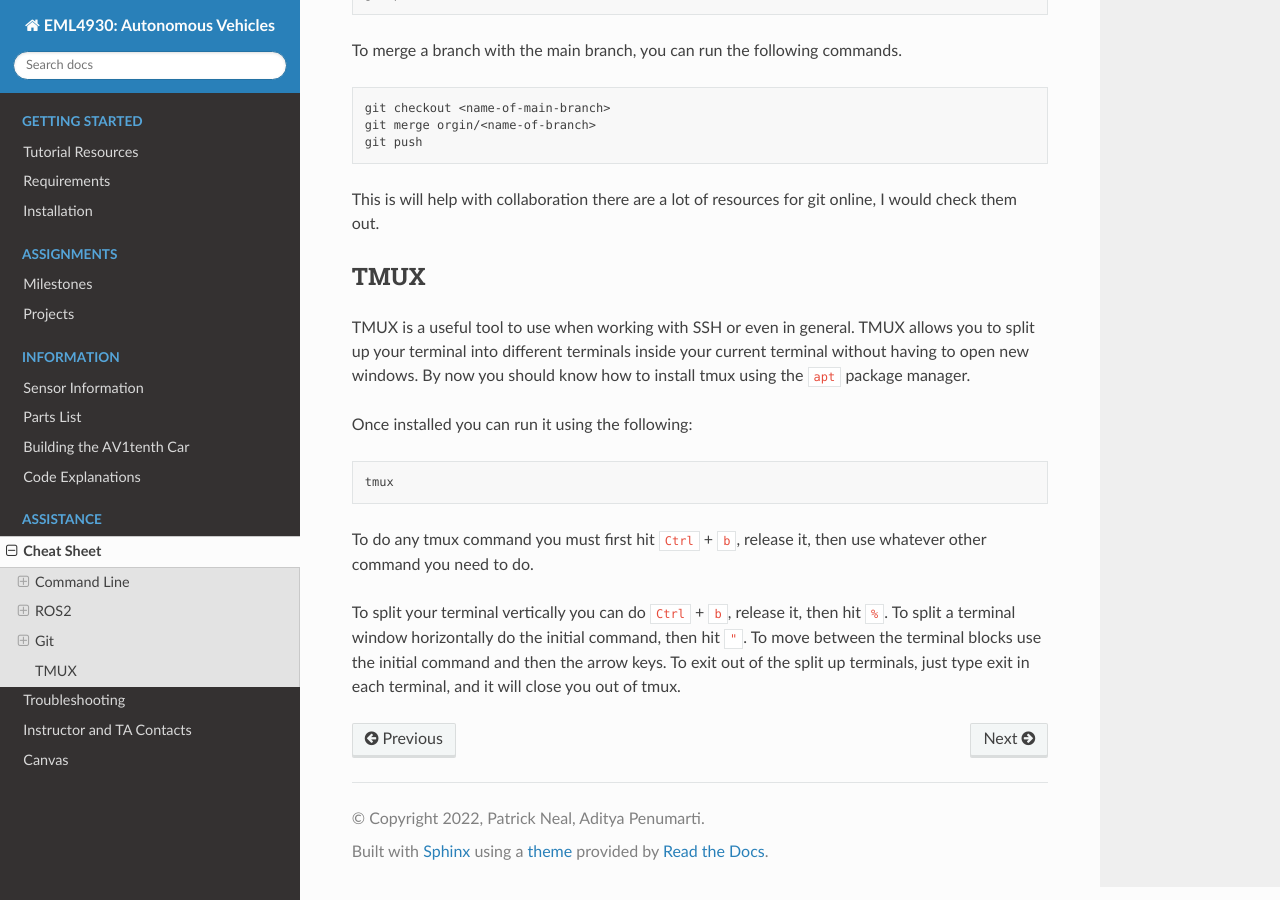
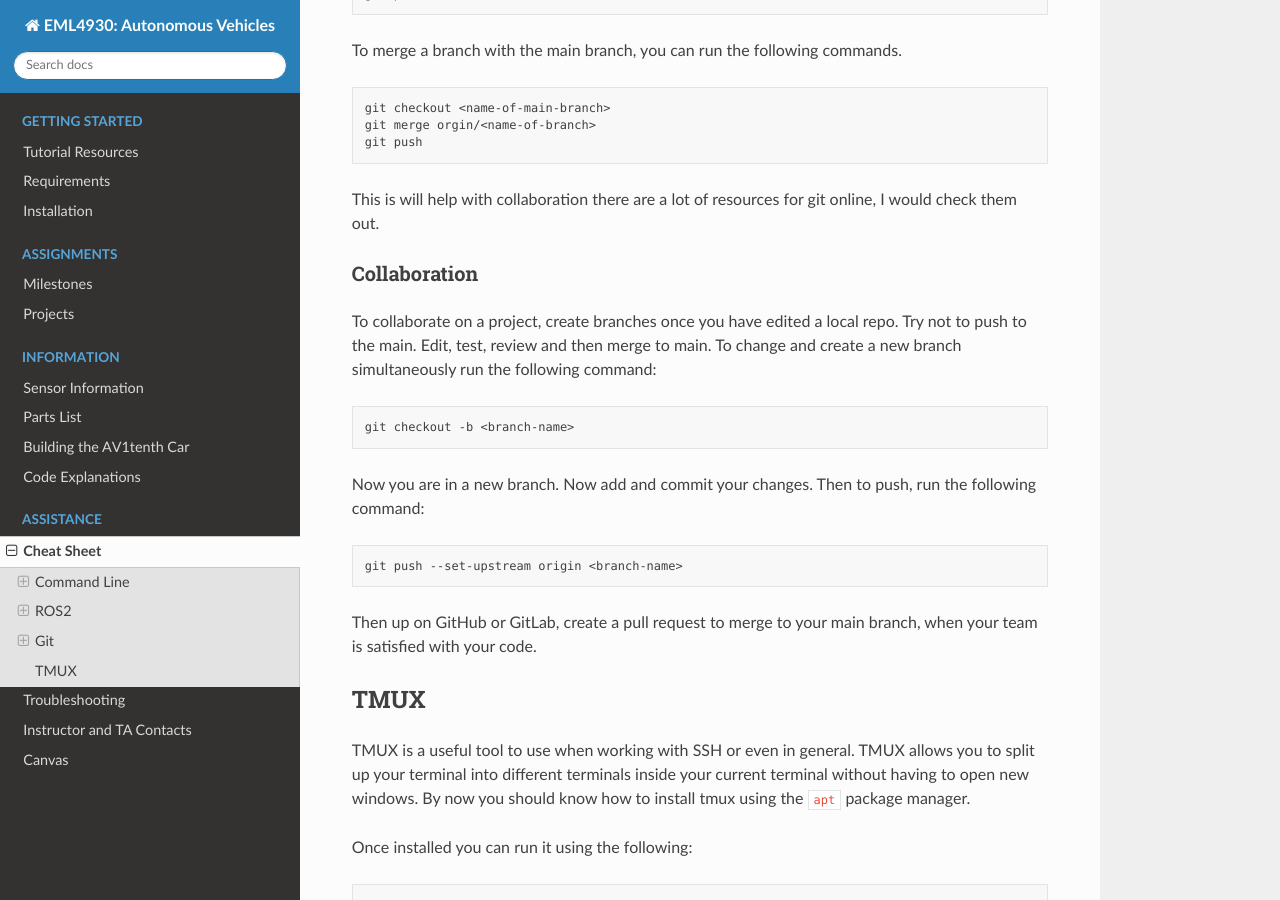
Before and after one commit to av-mae-uf/av1tenth-docs, a Sphinx documentation site: the page built from docs/assistance/cheatsheet.rst, in a window 1280 px wide and 900 px high, scrolled down 5964 px. Built offline with Sphinx 7.4.7 and the Read the Docs theme 2.0.0, drawn with Linux system fonts in a browser that asks for light colours.

Commit message:
Adding Collaboration module in cheat sheet

```diff
--- a/docs/assistance/cheatsheet.rst
+++ b/docs/assistance/cheatsheet.rst
@@ -286,6 +286,23 @@ To merge a branch with the main branch, you can run the following commands.
 
 This is will help with collaboration there are a lot of resources for git online, I would check them out.
 
+Collaboration
+^^^^^^^^^^^^^
+
+To collaborate on a project, create branches once you have edited a local repo. Try not to push to the main. Edit, test, review and then merge to main. To change and create a new branch simultaneously run the following command:
+
+.. code-block:: bash
+
+    git checkout -b <branch-name>
+
+Now you are in a new branch. Now add and commit your changes. Then to push, run the following command:
+
+.. code-block:: bash
+
+    git push --set-upstream origin <branch-name>
+
+Then up on GitHub or GitLab, create a pull request to merge to your main branch, when your team is satisfied with your code.
+
 TMUX
 ----
 
```
